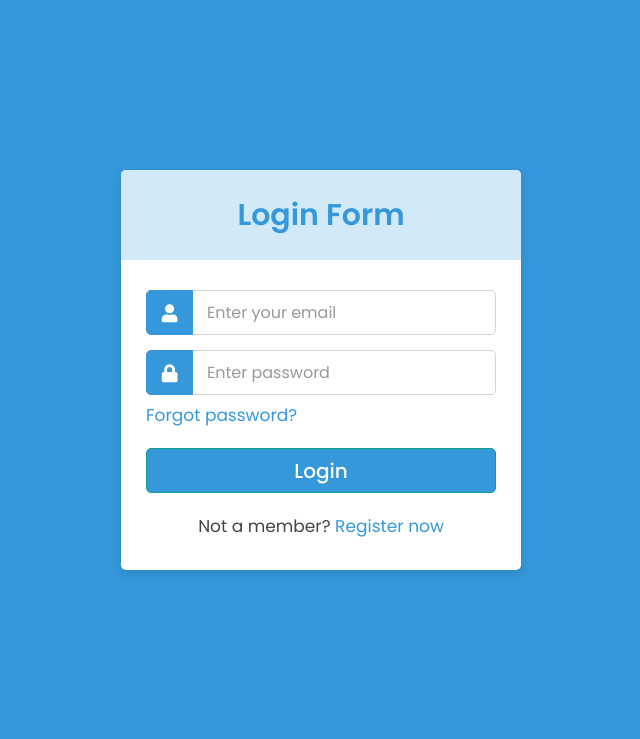
After one commit to EponymousBearer/vaccinenet_website, a PHP site: page /hospital_login.php in a window 1280 px wide. The commit adds this page. Shown: the top 739 px of the page, without its empty margins (319-959 px from the left). Run offline with PHP 8.4, Linux system fonts and the light colour scheme.

Commit message:
hospital ;kiji

```diff
--- /dev/null
+++ b/hospital_login.php
@@ -0,0 +1,220 @@
+<?php
+if ($_SERVER['REQUEST_METHOD'] == 'POST') {
+    $email = $_POST['email'];
+    $password = $_POST['password'];
+
+    // not to have duplicate data
+    if (empty($email) || empty($password)) {
+        echo '<div class="alert alert-danger alert-dismissible fade show" role="alert">
+                <strong>Error!</strong> Please fill in all fields.
+                <button type="button" class="close" data-dismiss="alert" aria-label="Close">
+                    <span aria-hidden="true"></span>
+                </button>
+            </div>';
+    } else {
+        // Connecting to the Database
+        $servername = "localhost";
+        $username = "root";
+        $password = "";
+        $database = " signup";
+
+        // Create a connection
+        $conn = mysqli_connect($servername, $username, $password, $database);
+        // Die if connection was not successful
+        if (!$conn) {
+            die("Sorry we failed to connect: " . mysqli_connect_error());
+        } else {
+            // table
+            $sql = "INSERT INTO `logged` ( `email`, `password`) VALUES ( '$email', '$password')";
+            $result = mysqli_query($conn, $sql);
+
+            if (mysqli_num_rows($result) == 1) {
+                echo '<div class="alert alert-success alert-dismissible fade show" role="alert">
+                    <strong>Success!</strong> Logged in successfully!
+                    <button type="button" class="close" data-dismiss="alert" aria-label="Close">
+                        <span aria-hidden="true"></span>
+                    </button>
+                </div>';
+            } else {
+                echo '<div class="alert alert-danger alert-dismissible fade show" role="alert">
+                    <strong>Error!</strong> Invalid email or password.
+                    <button type="button" class="close" data-dismiss="alert" aria-label="Close">
+                        <span aria-hidden="true"></span>
+                    </button>
+                </div>';
+            }
+        }
+    }
+}
+?>
+
+
+
+<!DOCTYPE html>
+<html lang="en" dir="ltr">
+  <head>
+    <meta charset="utf-8">
+    <meta name="viewport" content="width=device-width, initial-scale=1.0">
+     <title>Login Form | CodingLab</title>
+    <link rel="stylesheet" href="style.css">
+    <link rel="stylesheet" href="https://cdnjs.cloudflare.com/ajax/libs/font-awesome/5.15.2/css/all.min.css"/>
+  </head>
+  <body>
+  <style>
+        @import url('https://fonts.googleapis.com/css2?family=Poppins:wght@200;300;400;500;600;700&display=swap');
+
+        * {
+            margin: 0;
+            padding: 0;
+            box-sizing: border-box;
+            font-family: 'Poppins', sans-serif;
+        }
+
+        body {
+            background: #3498db;
+            overflow: hidden;
+        }
+
+        ::selection {
+            background: rgba(26, 188, 156, 0.3);
+        }
+
+        .container {
+            max-width: 440px;
+            padding: 0 20px;
+            margin: 170px auto;
+        }
+
+        .wrapper {
+            width: 400px;
+            height: 400px;
+            background: #fff;
+            border-radius: 5px;
+            box-shadow: 0px 4px 10px 1px rgba(0, 0, 0, 0.1);
+        }
+
+        .wrapper .title {
+            height: 90px;
+            background: #d2e9f7;
+            border-radius: 5px 5px 0 0;
+            color: #3498db;
+            font-size: 30px;
+            font-weight: 600;
+            display: flex;
+            align-items: center;
+            justify-content: center;
+        }
+
+        .wrapper form {
+            padding: 30px 25px 25px 25px;
+        }
+
+        .wrapper form .row {
+            height: 45px;
+            margin-bottom: 15px;
+            position: relative;
+        }
+
+        .wrapper form .row input {
+            height: 100%;
+            width: 100%;
+            outline: none;
+            padding-left: 60px;
+            border-radius: 5px;
+            border: 1px solid lightgrey;
+            font-size: 16px;
+            transition: all 0.3s ease;
+        }
+
+        form .row input:focus {
+            border-color: #3498db;
+            box-shadow: inset 0px 0px 2px 2px rgba(26, 188, 156, 0.25);
+        }
+
+        form .row input::placeholder {
+            color: #999;
+        }
+
+        .wrapper form .row i {
+            position: absolute;
+            width: 47px;
+            height: 100%;
+            color: #fff;
+            font-size: 18px;
+            background: #3498db;
+            border: 1px solid #3498db;
+            border-radius: 5px 0 0 5px;
+            display: flex;
+            align-items: center;
+            justify-content: center;
+        }
+
+        .wrapper form .pass {
+            margin: -8px 0 20px 0;
+        }
+
+        .wrapper form .pass a {
+            color: #3498db;
+            font-size: 17px;
+            text-decoration: none;
+        }
+
+        .wrapper form .pass a:hover {
+            text-decoration: underline;
+        }
+
+        .wrapper form .button input {
+            color: #fff;
+            font-size: 20px;
+            font-weight: 500;
+            padding-left: 0px;
+            background: #3498db;
+            border: 1px solid #16a085;
+            cursor: pointer;
+        }
+
+        form .button input:hover {
+            background: #3498db;
+        }
+
+        .wrapper form .signup-link {
+            text-align: center;
+            margin-top: 20px;
+            font-size: 17px;
+        }
+
+        .wrapper form .signup-link a {
+            color: #3498db;
+            text-decoration: none;
+        }
+
+        form .signup-link a:hover {
+            text-decoration: underline;
+        }
+
+        </style>
+
+    <!-- form start point -->
+    <div class="container">
+      <div class="wrapper">
+        <div class="title"><span>Login Form</span></div>
+        <form action="index.php" method="post" role="form" class="php-login-form">
+          <div class="row">
+            <i class="fas fa-user"></i>
+            <input type="email" name="email" id="email" pattern="[^ @]*@[^ @]*" class="form-control" placeholder="Enter your email" required>
+          </div>
+          <div class="row">
+            <i class="fas fa-lock"></i>
+            <input type="password" name="password" id="password" class="form-control" placeholder="Enter password" required>
+          </div>
+          <div class="pass"><a href="#">Forgot password?</a></div>
+          <div class="row button">
+            <input type="submit" value="Login" href="index.php">
+          </div>
+          <div class="signup-link">Not a member? <a href="signupp.php">Register now</a></div>
+        </form>
+      </div>
+    </div>
+
+  </body>
+</html>
--- a/index.php
+++ b/index.php
@@ -149,6 +149,10 @@
     <div class="button-wrapper">
       <a href="patient.php" class="btn-patient">Patient</a>
       <p>Click here for Patient</p>
+    </div>
+    <div class="button-wrapper">
+      <a href="Hospital.php" class="btn-patient">Hospital</a>
+      <p>Click here for Hospital</p>
     </div>
   </div>
 </div>
```
Also changed, not shown: Hospital.php (added, +213 -0 lines).
